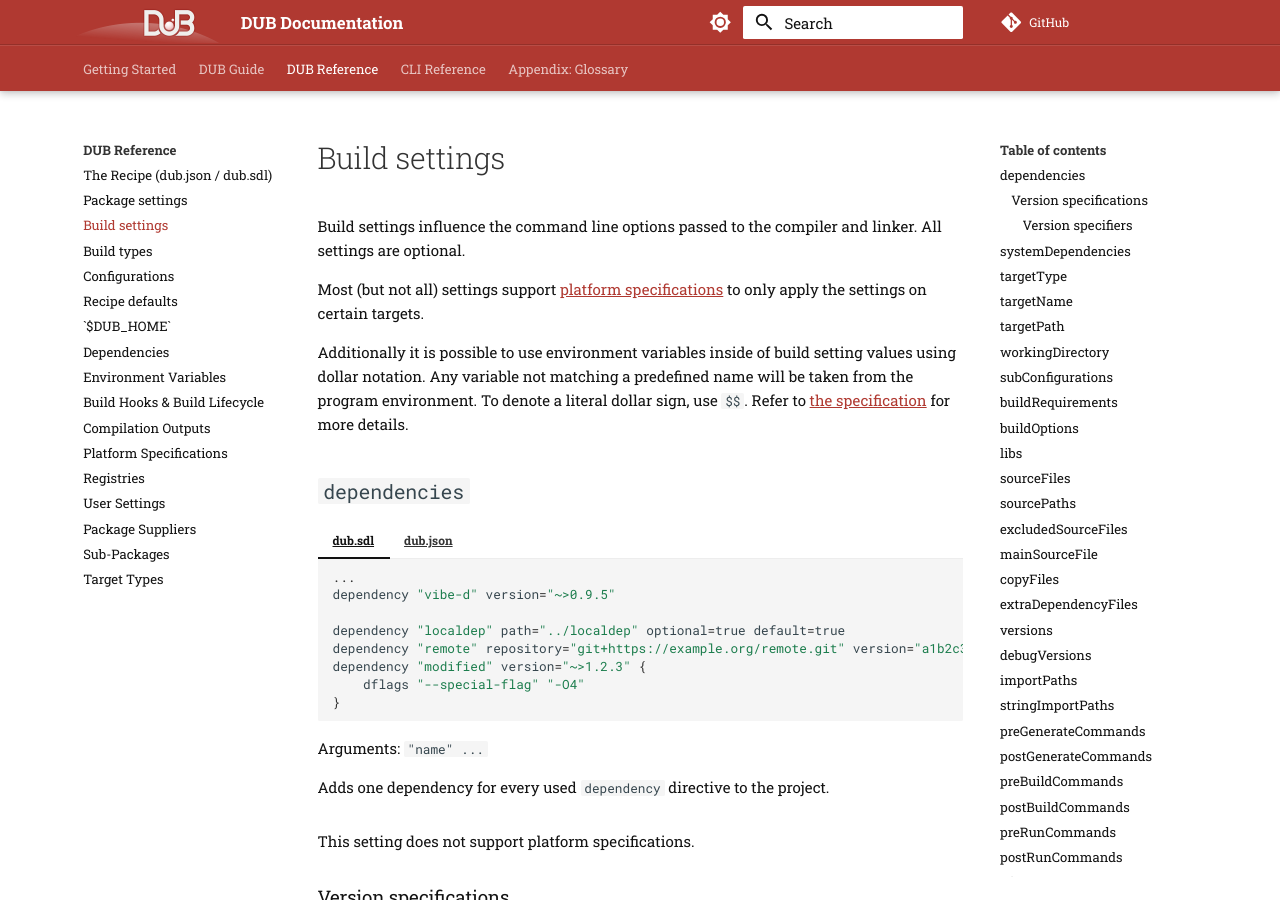
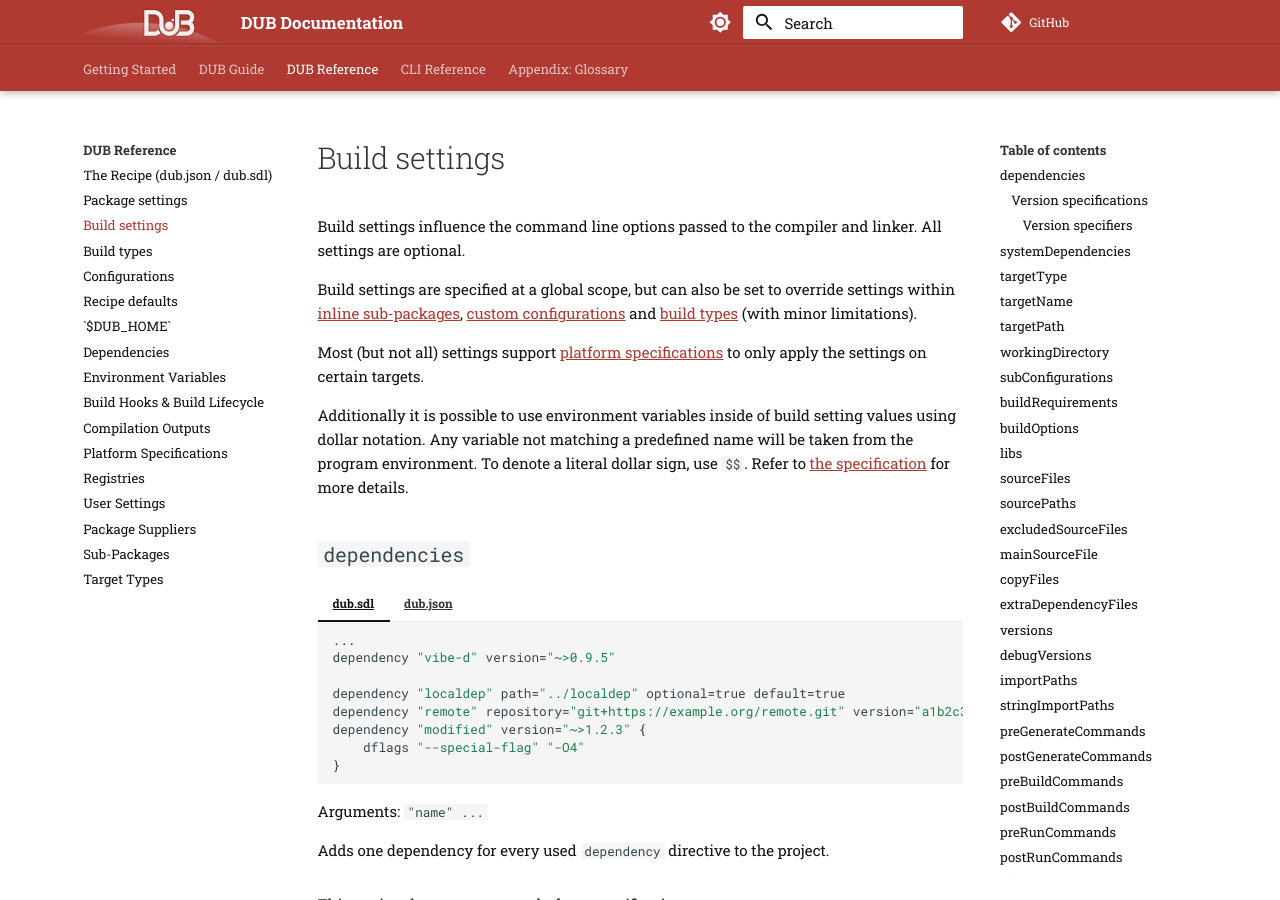
Before and after one commit to dlang/dub-docs, an MkDocs documentation site: the page built from docs/dub-reference/build_settings.md, in a window 1280 px wide and 900 px high. Built offline with MkDocs 1.6.1 and Material for MkDocs 9.7.7, drawn with Linux system fonts in a browser that asks for light colours; comment, search, counter and statistics services are not loaded.

Commit message:
specify where build settings can be set

```diff
--- a/docs/dub-reference/build_settings.md
+++ b/docs/dub-reference/build_settings.md
@@ -1,6 +1,8 @@
 # Build settings
 
 Build settings influence the command line options passed to the compiler and linker. All settings are optional.
+
+Build settings are specified at a global scope, but can also be set to override settings within [inline sub-packages](./package_settings.md#subpackages), [custom configurations](./package_settings.md#configurations) and [build types](./package_settings.md#buildtypes) (with minor limitations).
 
 Most (but not all) settings support [platform specifications](./platform_specifications.md) to only apply the settings on certain targets.
 
```
